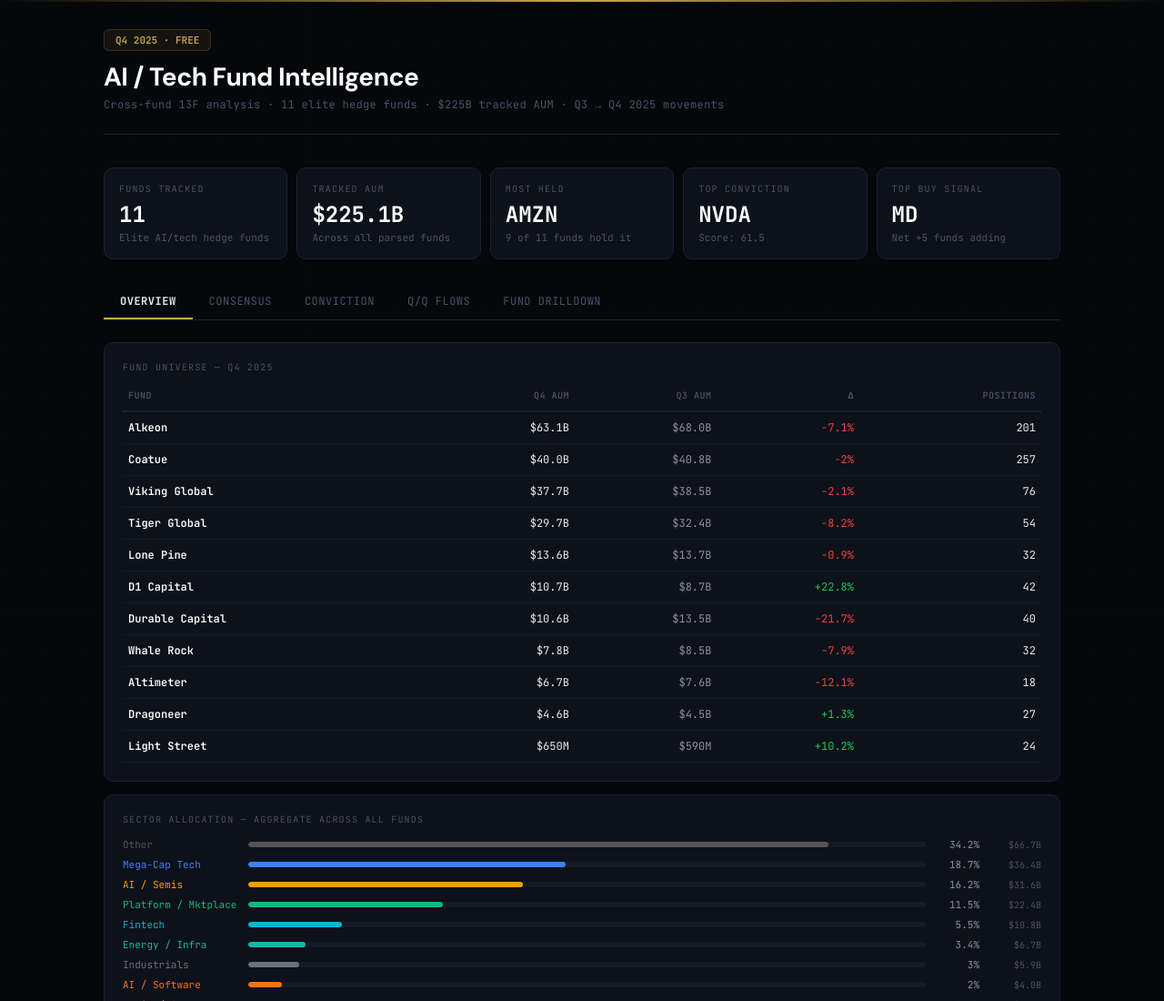
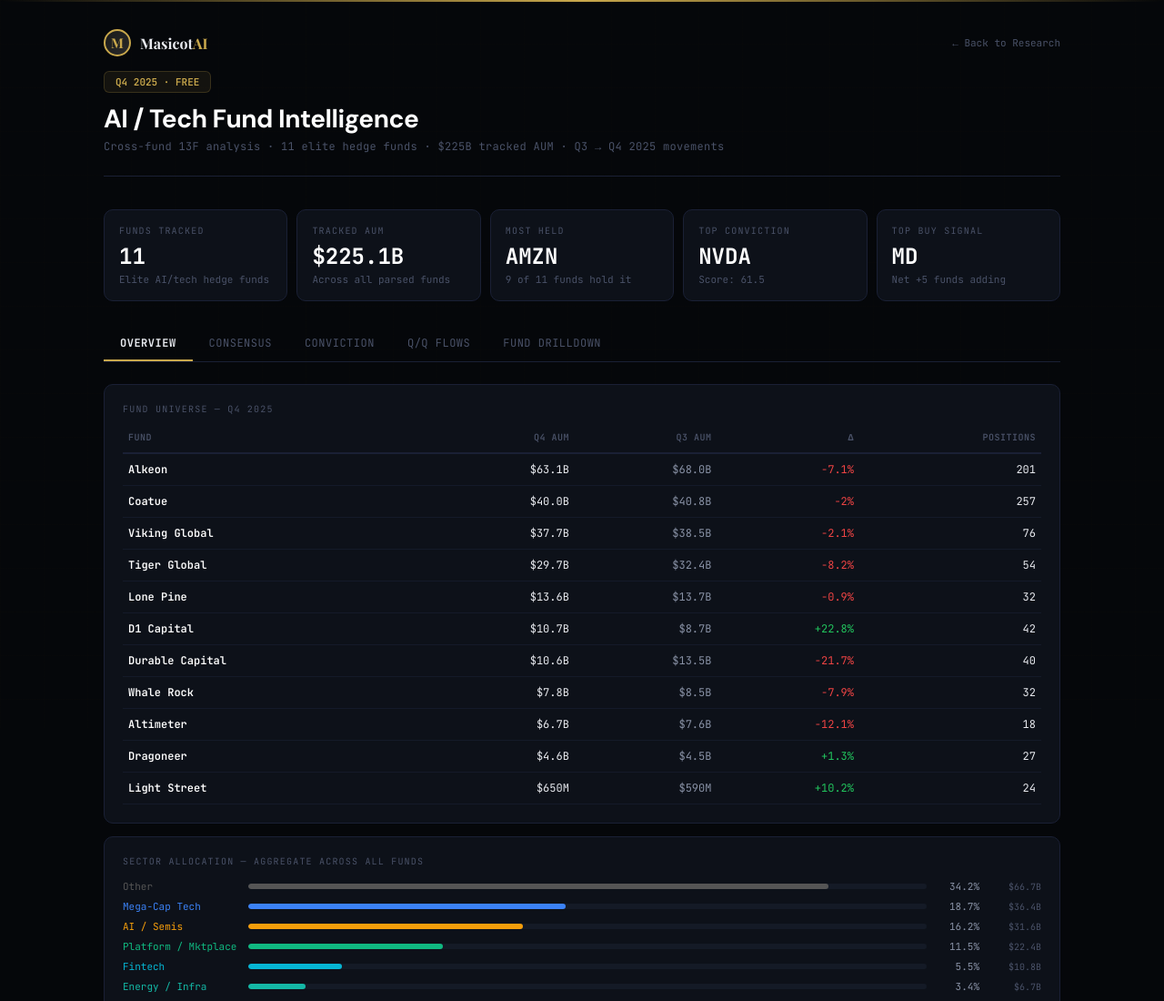
Before and after one commit to jeanymarc-svg/masicotai-q4-Q.Q-intel, a plain HTML site: page index.html in a window 1280 px wide. Shown: the top 1100 px of the page at 91% size. Drawn offline with nearby package versions, Linux system fonts and the light colour scheme.

Commit message:
Update index.html
add branding + back option

```diff
--- a/index.html
+++ b/index.html
@@ -77,6 +77,13 @@
 <body>
 <div class="wrap">
 <header class="hd">
+<div style="display:flex;justify-content:space-between;align-items:center;margin-bottom:16px">
+<a href="https://www.masicotai.com/research" style="display:flex;align-items:center;gap:10px;text-decoration:none">
+<span style="width:30px;height:30px;border-radius:50%;background:linear-gradient(135deg,#1a1a1a,#2a2a2a);border:2px solid var(--gd);display:flex;align-items:center;justify-content:center;font-family:var(--dp);font-size:15px;font-weight:700;color:var(--gd)">M</span>
+<span style="font-family:var(--dp);font-size:16px;font-weight:700;color:var(--tp)">Masicot<span style="color:var(--gd)">AI</span></span>
+</a>
+<a href="https://www.masicotai.com/research" style="font-size:11px;color:var(--tm);text-decoration:none;transition:color .2s" onmouseover="this.style.color='#c9a84c'" onmouseout="this.style.color='#4a5268'">← Back to Research</a>
+</div>
 <div class="qt">Q4 2025 · FREE</div>
 <h1>AI / Tech Fund Intelligence</h1>
 <div class="sub">Cross-fund 13F analysis · 11 elite hedge funds · $225B tracked AUM · Q3 → Q4 2025 movements</div>
```
